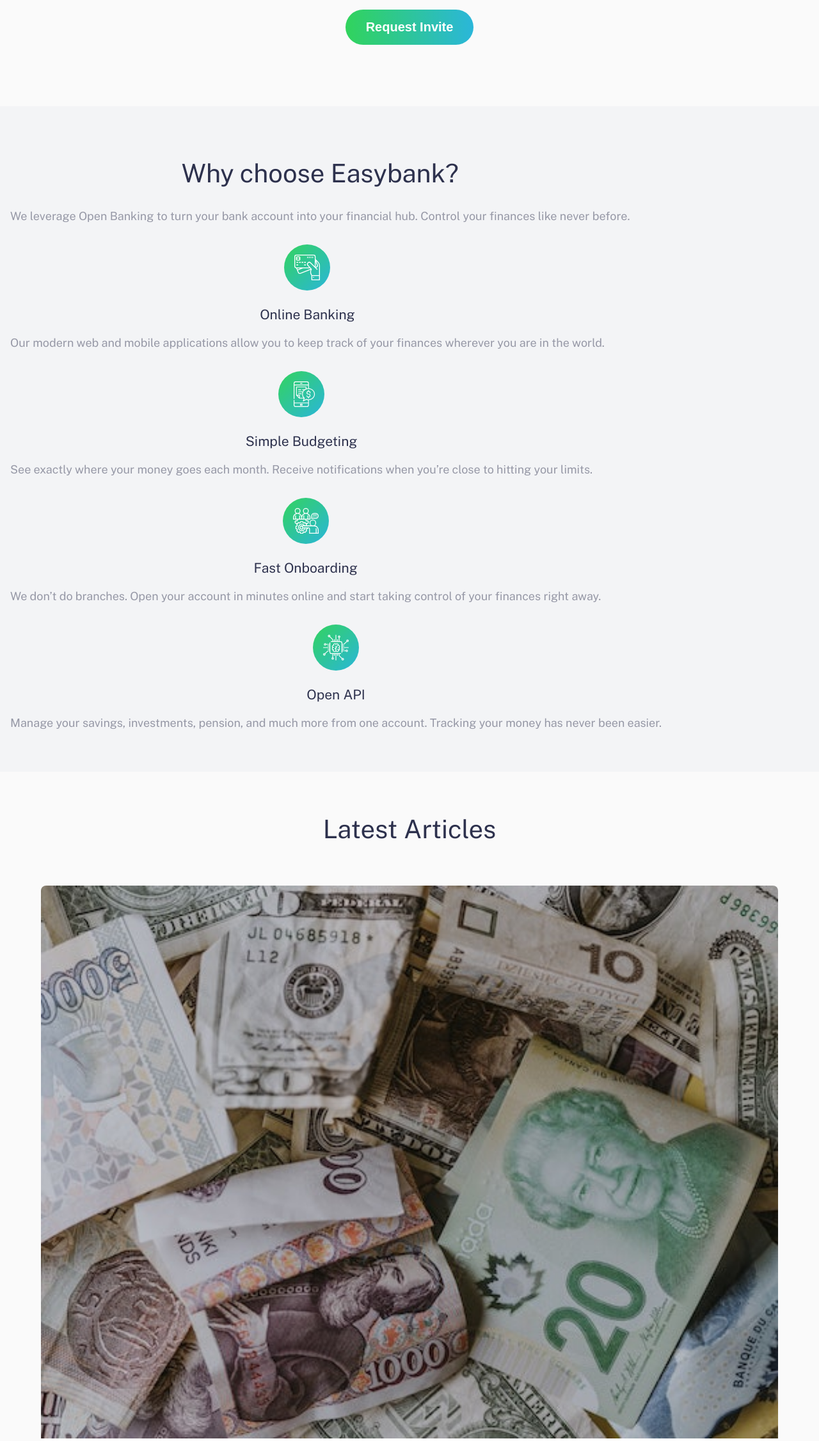
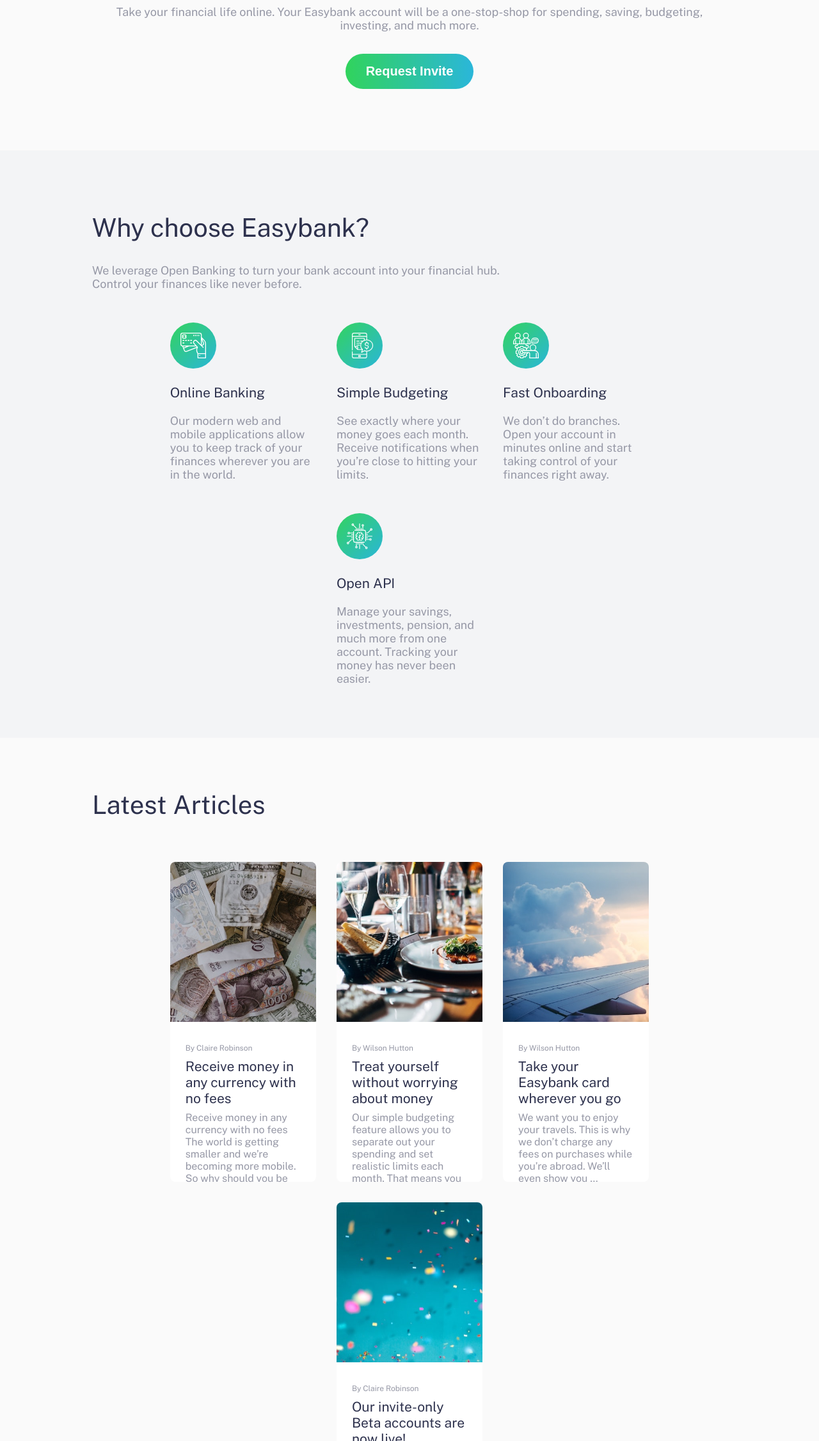
Before and after one commit to brittgalloway/easybank, a plain HTML site: page index.html in a window 1280 px wide. Shown: the part 548-2800 px from the top of the page at 64% size. Drawn offline with nearby package versions, Linux system fonts and the light colour scheme.

Commit message:
added social media icons. features desktop styles. articles desktop styles.

```diff
--- a/styles.scss
+++ b/styles.scss
@@ -73,6 +73,7 @@ button {
     color: var(--white);
     font-weight: bold;
     font-size: 1.25rem;
+    margin: 1rem auto;
 }
 #burger {
     border: none;
@@ -125,7 +126,7 @@ main {
 }
 #next-gen {
     grid-column: 1/3;
-    margin-bottom: 5rem;
+    margin-bottom: 4rem;
 }
 #features {
     grid-column: 1/3;
@@ -178,14 +179,22 @@ footer {
         gap: 1rem;
     }
     button {
-        margin: 2rem auto 1rem auto;
+        margin: 1rem auto;
         max-width: 50%;
     }
     a {
         color: var(--very-light-gray);
     }
+    p {
+        margin: 0;
+    }
 }
-
+.social-media {
+    display: flex;
+    gap: 1rem;
+    padding: 1rem;
+    justify-content: center;
+}
 .attribution {
     padding: 1rem;
 }
@@ -196,4 +205,57 @@ footer {
     .mobile {
         display: none;
     }
+    header,
+    #next-gen,
+    #features,
+    #articles,
+    footer {
+        padding-inline: 9rem;
+    }
+    #features {
+        text-align: left;
+        gap: 2rem;
+        justify-content: center;
+        padding-block: 4rem;
+        hgroup {
+            width: 100%;
+            p {
+                width: 645px;
+            }
+        }
+        .feature {
+            flex-basis: 23%;
+        }
+    }
+    #articles {
+        width: auto;
+        margin-block: 1rem 5rem;
+        h2 {
+            width: 100%;
+        }
+        text-align: left;
+        img {
+            width: auto;
+            height: 50%;
+        }
+        .article {
+            flex-basis: 23%;
+            margin: 0;
+            height: 500px;
+
+            h3 {
+                margin: 0.5rem 0;
+            }
+            p {
+                font-size: 16px;
+                margin: 0;
+            }
+            small {
+                font-size: 12px;
+            }
+
+        }
+    }
 }
+
+@media (width >= 1440px) {}
```
Also changed, not shown: index.html (+7 -1 lines), styles.css, 1 other file.
